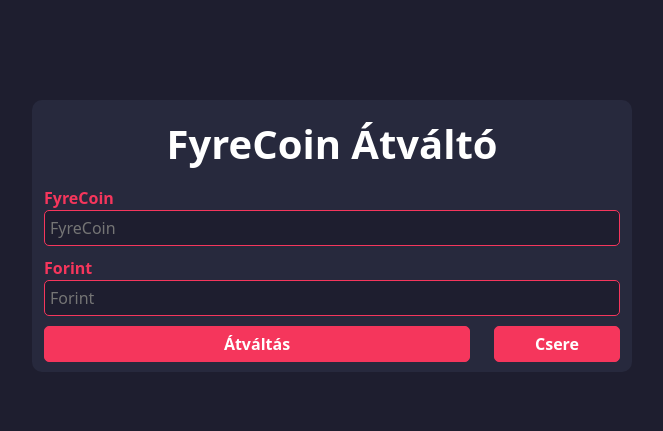
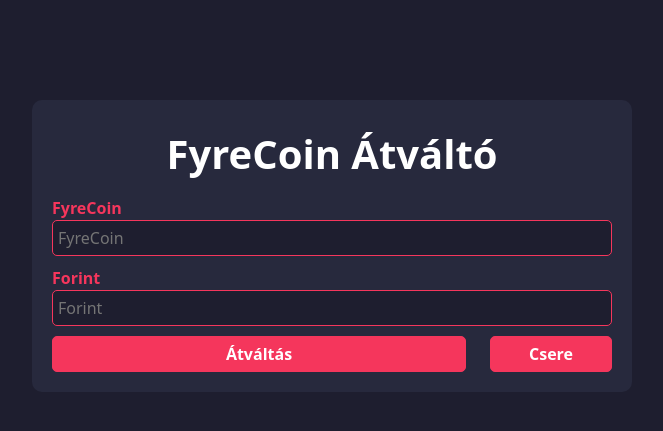
Before and after one commit to Kmiki07/FC, a PHP site: page /calculator/f2m.php in a window 1280 px wide. Shown: the top 431 px of the page, without its empty margins (308-971 px from the left). Run offline with PHP 8.4, Linux system fonts and the light colour scheme.

Commit message:
css calculator padding change

```diff
--- a/styles/style.css
+++ b/styles/style.css
@@ -32,8 +32,7 @@ label {
     max-width: 600px;
     background-color: var(--secondary-color);
     border-radius: 10px;
-    padding-top: 10px;
-    padding-bottom: 10px;
+    padding: 20px;
 }
 
 .calculator-div h1 {
```
